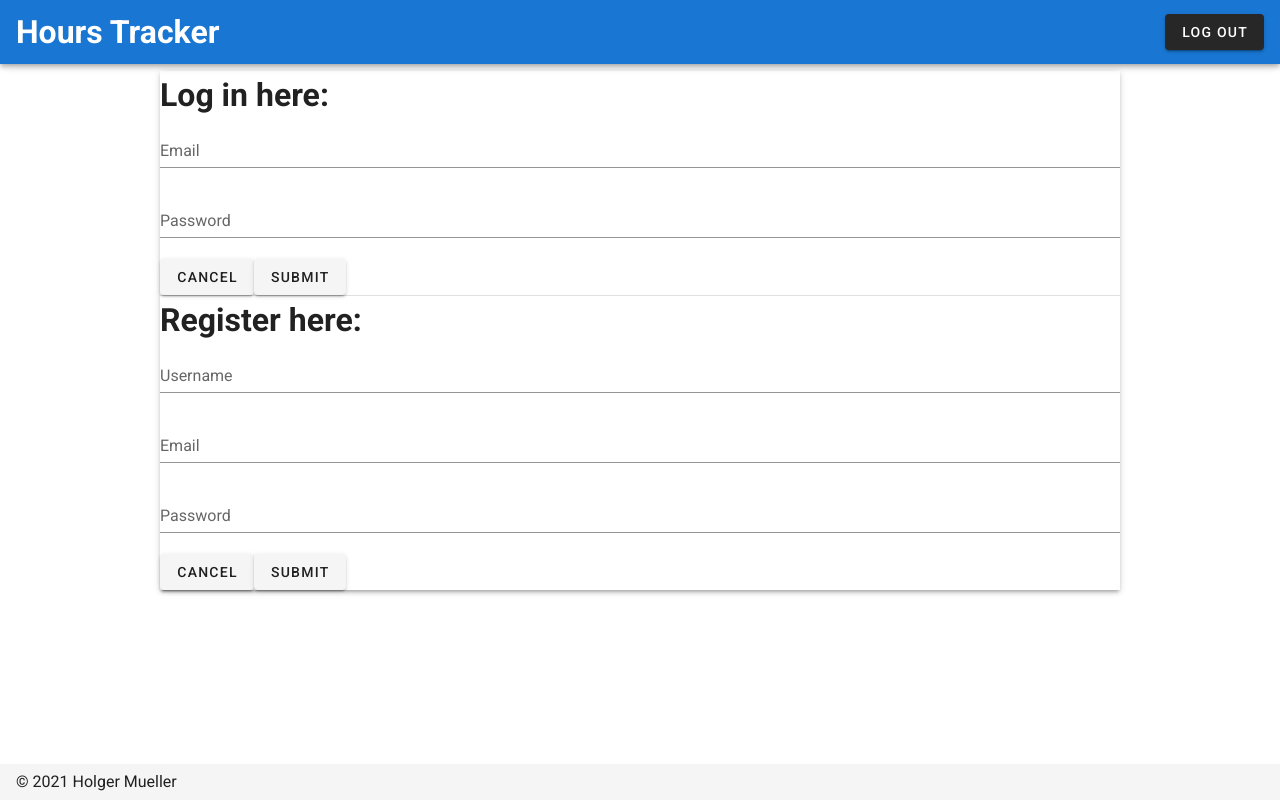
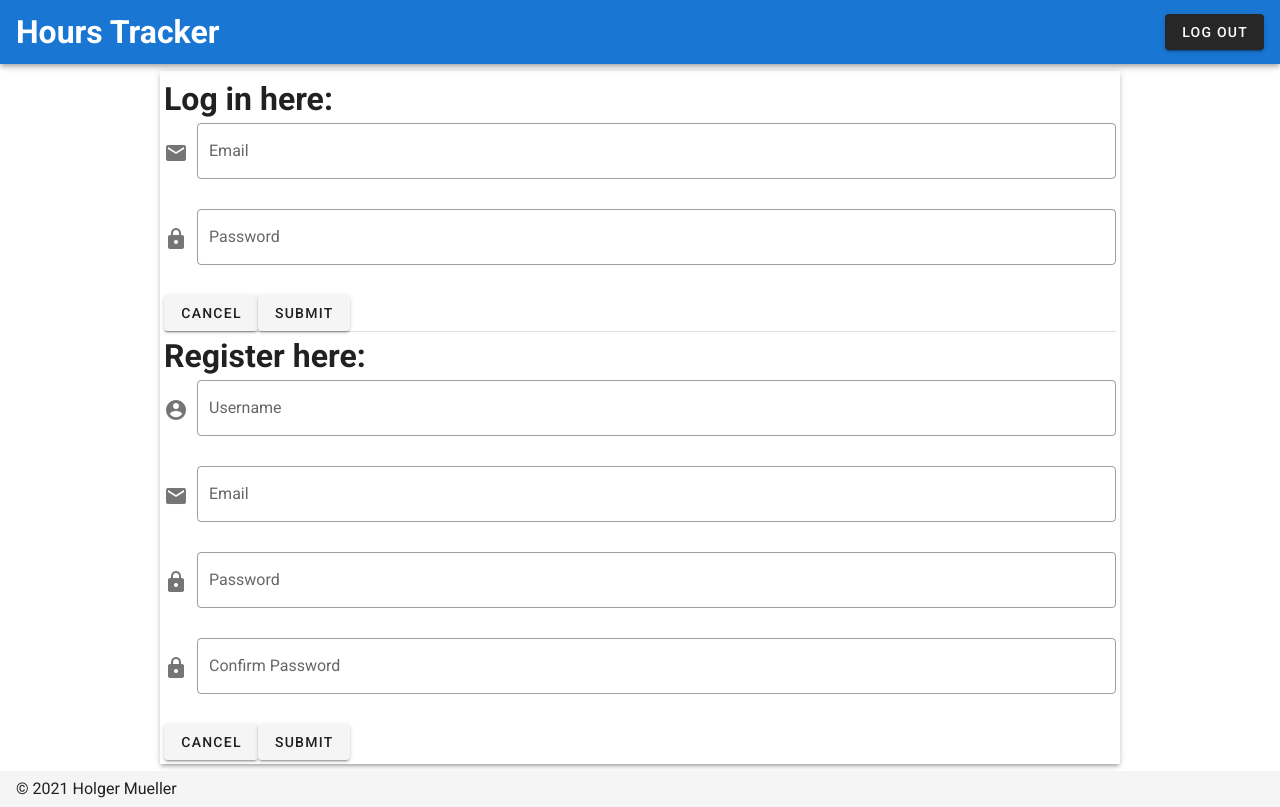
Before and after one commit to Holgermueller/vue-hours-tracker, a Vue app: page / in a window 1280 px wide. Built offline with nearby package versions, Linux system fonts and the light colour scheme.

Commit message:
added icons to forms

```diff
--- a/src/components/index.vue
+++ b/src/components/index.vue
@@ -27,5 +27,6 @@ export default {
 .login-register {
   width: 75%;
   margin: 7px auto;
+  padding: 4px;
 }
 </style>
--- a/src/components/indexComponents/Login.vue
+++ b/src/components/indexComponents/Login.vue
@@ -2,19 +2,28 @@
   <div>
     <v-form ref="form">
       <h1>Log in here:</h1>
-      <v-text-field
+      <v-flex xs12 sm12 md12 lg12 xl12
+        ><v-text-field
           type="email"
           v-model="loginEmail"
           label="Email"
-      ></v-text-field>
-      <v-text-field
+          prepend-icon="mdi-email"
+          outlined
+        ></v-text-field
+      ></v-flex>
+      <v-flex xs12 sm12 md12 lg12 xl12
+        ><v-text-field
           type="password"
           v-model="loginPassword"
           label="Password"
-      ></v-text-field>
-      <v-btn>Cancel</v-btn>
+          prepend-icon="mdi-lock"
+          outlined
+        ></v-text-field
+      ></v-flex>
 
-      <v-btn>Submit</v-btn>
+      <v-btn @click.prevent="clearForm">Cancel</v-btn>
+
+      <v-btn @click.prevent="checkLoginForm">Submit</v-btn>
     </v-form>
   </div>
 </template>
@@ -27,7 +36,19 @@ export default {
     return {
       loginEmail: "",
       loginPassword: "",
+      error: "",
     };
+  },
+
+  methods: {
+    checkLoginForm() {
+      console.log(this.loginEmail, this.loginPassword);
+      this.clearForm();
+    },
+
+    clearForm() {
+      this.$refs.form.reset();
+    },
   },
 };
 </script>
--- a/src/components/indexComponents/Register.vue
+++ b/src/components/indexComponents/Register.vue
@@ -2,12 +2,46 @@
   <div>
     <v-form ref="form">
       <h1>Register here:</h1>
-      <v-text-field v-model="RegisterUsername" label="Username"></v-text-field>
-      <v-text-field v-model="RegisterEmail" label="Email"></v-text-field>
-      <v-text-field v-model="RegisterPassword" label="Password"></v-text-field>
-      <v-btn>Cancel</v-btn>
 
-      <v-btn>Submit</v-btn>
+      <v-flex xs12 sm12 md12 lg12 xl12
+        ><v-text-field
+          v-model="RegisterUsername"
+          label="Username"
+          prepend-icon="mdi-account-circle"
+          outlined
+        ></v-text-field
+      ></v-flex>
+
+      <v-flex xs12 sm12 md12 lg12 xl12
+        ><v-text-field
+          v-model="RegisterEmail"
+          label="Email"
+          prepend-icon="mdi-email"
+          outlined
+        ></v-text-field
+      ></v-flex>
+
+      <v-flex xs12 sm12 md12 lg12 xl12
+        ><v-text-field
+          v-model="RegisterPassword"
+          label="Password"
+          prepend-icon="mdi-lock"
+          outlined
+        ></v-text-field
+      ></v-flex>
+
+      <v-flex xs12 sm12 md12 lg12 xl12
+        ><v-text-field
+          v-model="ConfirmPassword"
+          label="Confirm Password"
+          prepend-icon="mdi-lock"
+          outlined
+        ></v-text-field
+      ></v-flex>
+
+      <v-btn @click.prevent="clearForm">Cancel</v-btn>
+
+      <v-btn @click.prevent="checkForm">Submit</v-btn>
     </v-form>
   </div>
 </template>
@@ -21,7 +55,17 @@ export default {
       RegisterUsername: "",
       RegisterEmail: "",
       RegisterPassword: "",
+      ConfirmPassword: "",
+      error: "",
     };
+  },
+
+  methods: {
+    checkForm() {},
+
+    clearForm() {
+      this.$ref.form.reset();
+    },
   },
 };
 </script>
```
Lines whose indentation alone changed are shown as unchanged.
